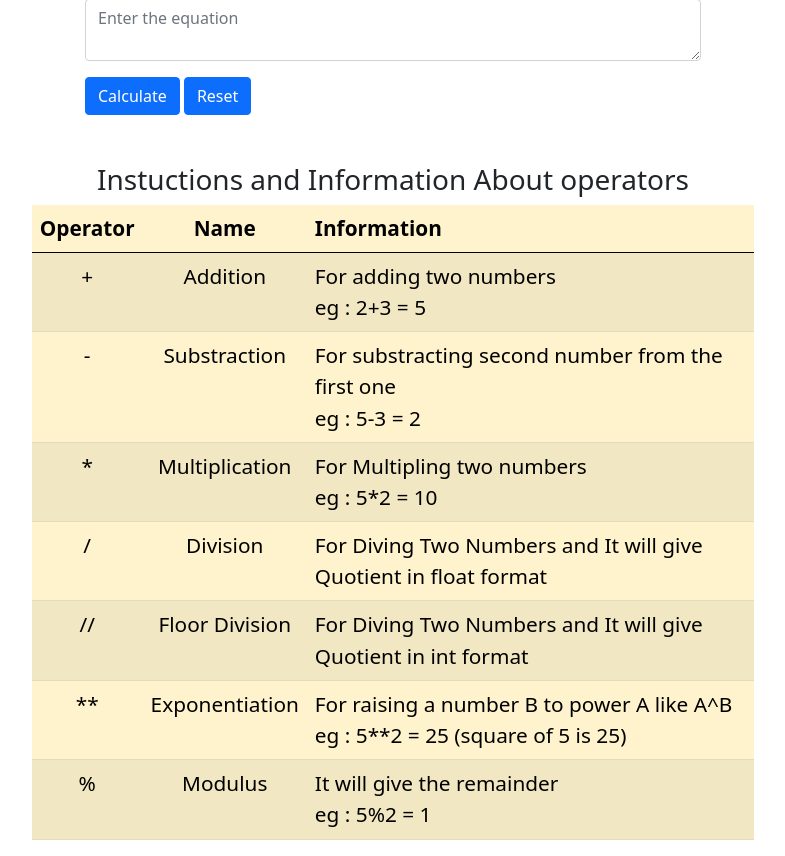
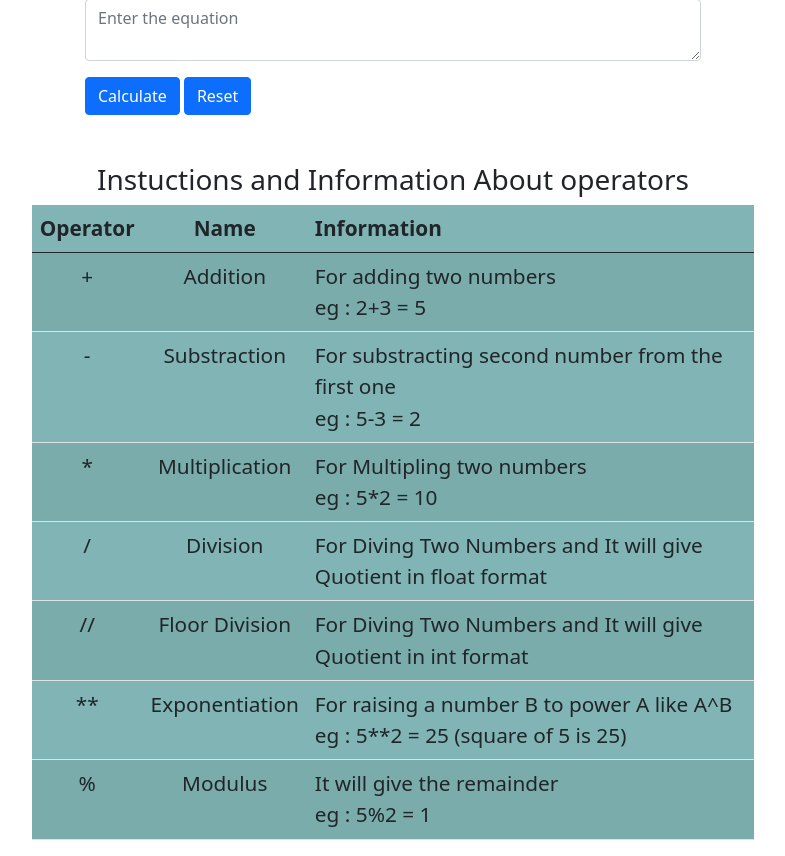
Before and after one commit to di-student15/calculator, a Flask app: page / in a window 1280 px wide. Shown: the part 219-1075 px from the top of the page, without its empty margins (247-1032 px from the left). Run offline with Flask 2, Linux system fonts and the light colour scheme.

Commit message:
Updated table style

```diff
--- a/templates/calculator.html
+++ b/templates/calculator.html
@@ -35,7 +35,7 @@
 </div>
 <div class="container col-lg-7 col-11 mx-auto  mt-5">
   <h3 class="text-center">Instuctions and Information About operators</h3>
-  <table class="table table-warning table-striped" style="font-size:1.3rem">
+  <table class="table table-striped mytable" style="font-size:1.3rem">
     <thead>
       <tr>
         <th scope="col">Operator</th>
--- a/templates/layout.html
+++ b/templates/layout.html
@@ -8,7 +8,11 @@
     <!-- Bootstrap CSS -->
     <link href="https://cdn.jsdelivr.net/npm/bootstrap@5.0.0-beta2/dist/css/bootstrap.min.css" rel="stylesheet" integrity="sha384-BmbxuPwQa2lc/FVzBcNJ7UAyJxM6wuqIj61tLrc4wSX0szH/Ev+nYRRuWlolflfl" crossorigin="anonymous">
     <title> {% block title %}{% endblock title %}</title>
-
+   <style>
+     .mytable{
+background-color: #469292ad;
+     }
+   </style>
   </head>
   <body>
  <nav class="navbar navbar-expand-lg navbar-dark bg-dark">
```
